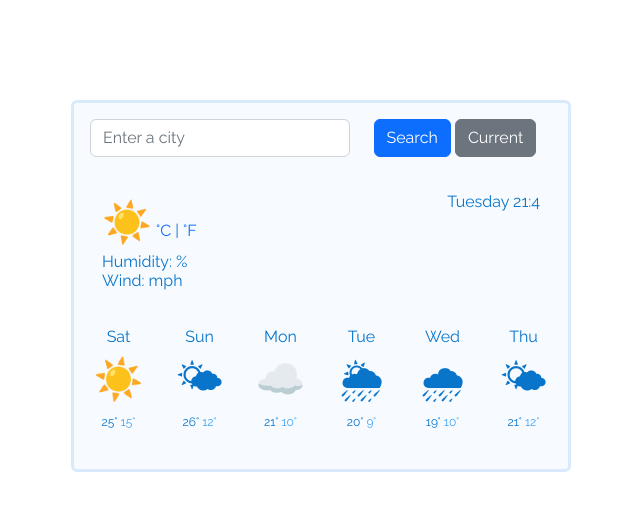
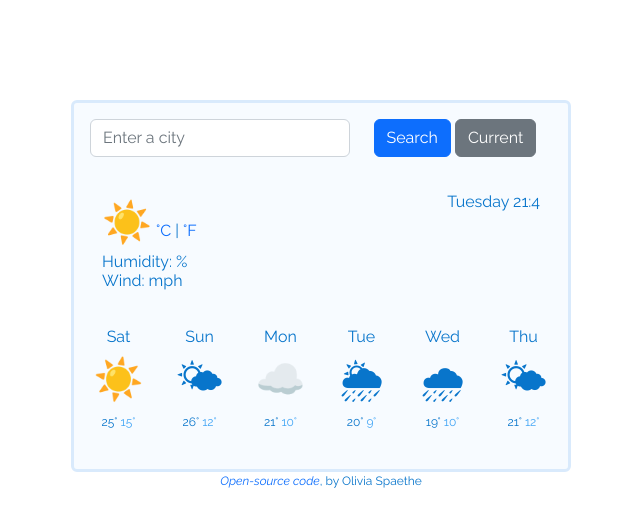
Before and after one commit to oliviaspaethe/weather-app, a plain HTML site: page index.html in a window 1280 px wide. Shown: the whole page, without its empty margins (319-959 px from the left). Drawn offline with nearby package versions, Linux system fonts and the light colour scheme; no server answers.

Commit message:
Added a footer

```diff
--- a/index.html
+++ b/index.html
@@ -113,7 +113,11 @@
 
 
             </div>
+
         </div>
+        <div class="footer"> <a href="https://glittery-salamander-3265c5.netlify.app/"> <em>Open-source code</em></a>,
+            by Olivia
+            Spaethe </div>
 
         <script src="index.js"> </script>
 </body>
--- a/styles/style.css
+++ b/styles/style.css
@@ -58,3 +58,8 @@ a {
 .preview-low-temp {
   color: #42a5f5;
 }
+
+.footer {
+  font-size: 12px;
+  text-align: center;
+}
```
